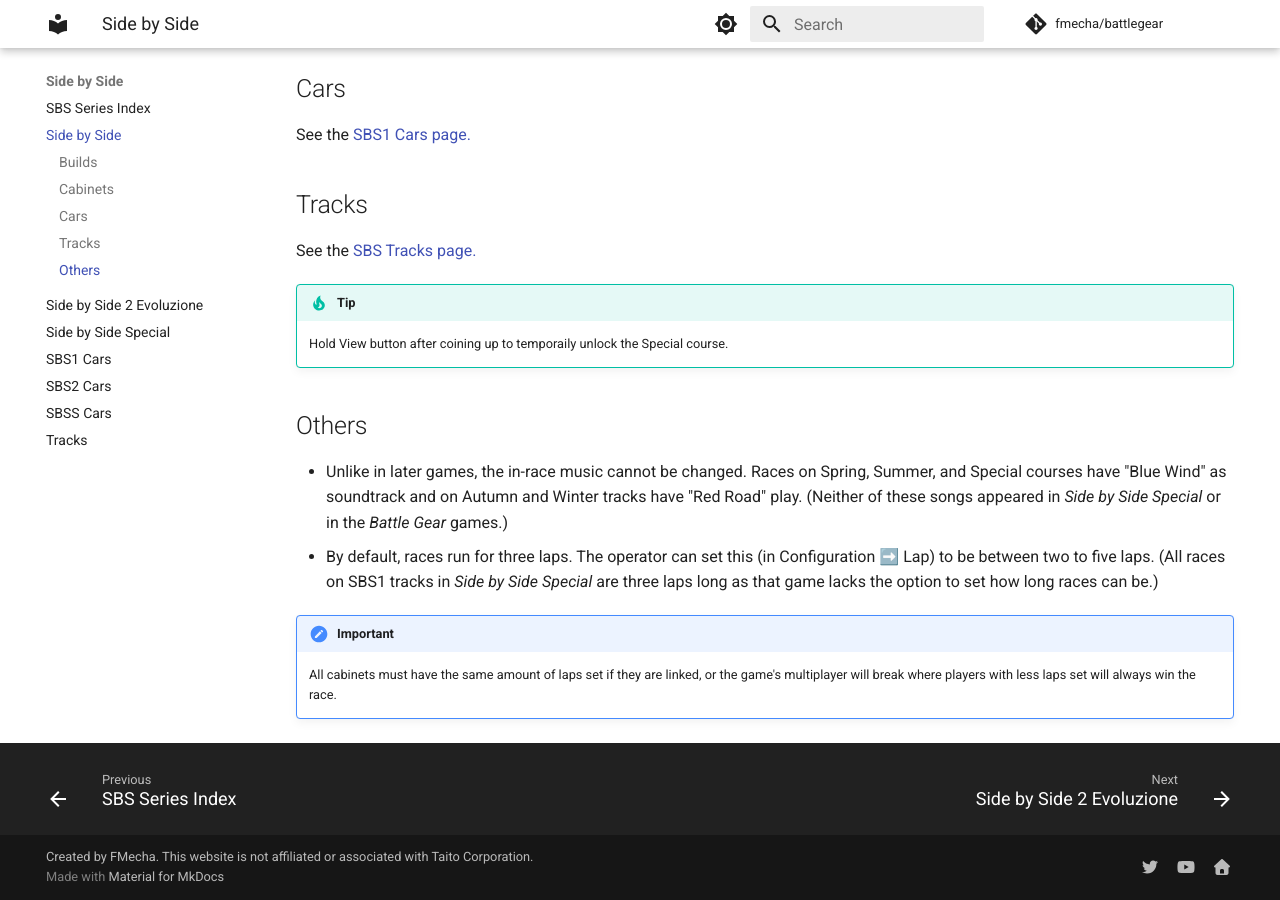
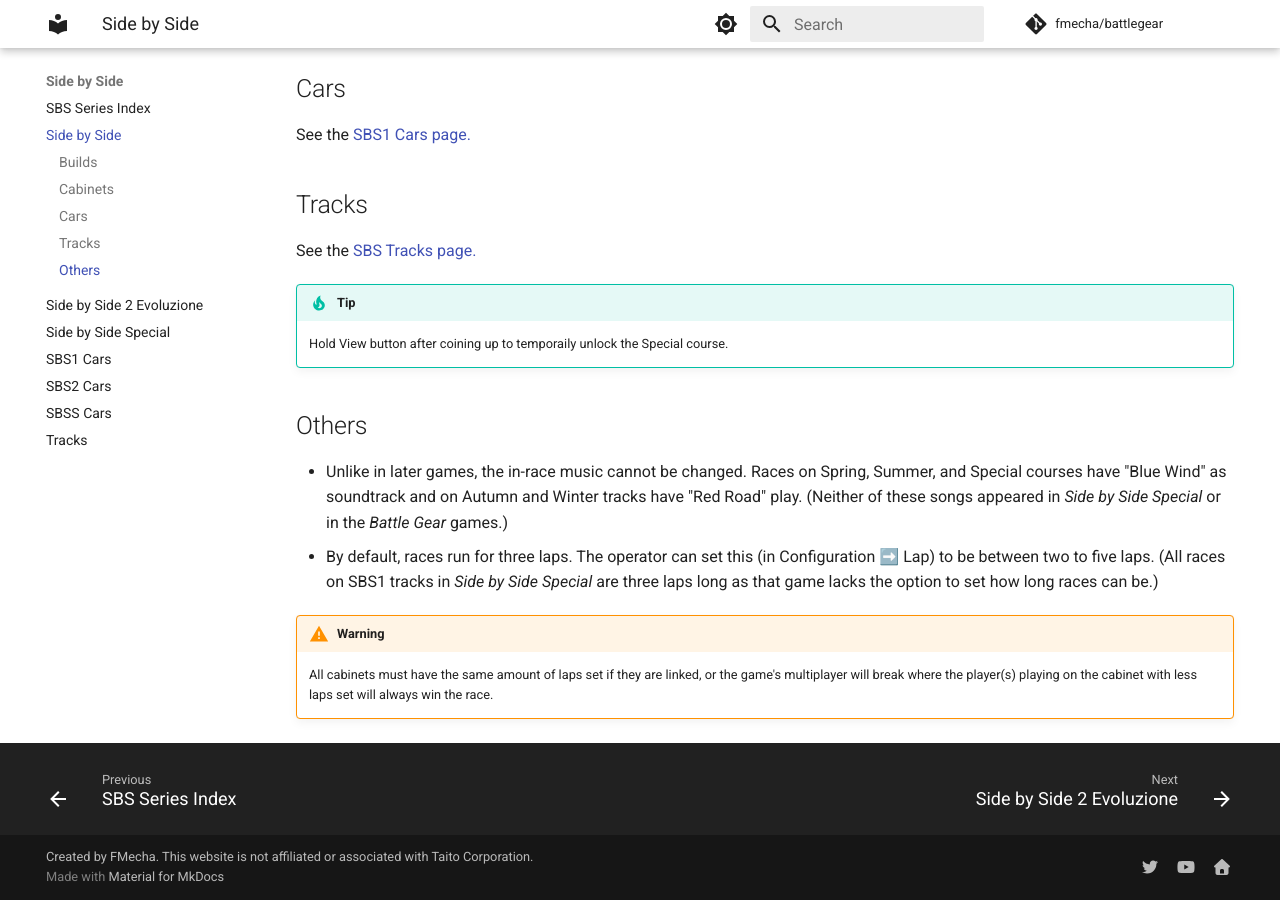
Before and after one commit to FMecha/battlegear, an MkDocs documentation site: the page built from docs/sidebs/sbs1.md, in a window 1280 px wide and 900 px high, scrolled down 1710 px. Built offline with MkDocs 1.6.1 and Material for MkDocs 9.7.7, drawn with Linux system fonts in a browser that asks for light colours; comment, search, counter and statistics services are not loaded.

Commit message:
sbs1.md: term + level (again)

```diff
--- a/docs/sidebs/sbs1.md
+++ b/docs/sidebs/sbs1.md
@@ -46,5 +46,5 @@
 
 - Unlike in later games, the in-race music cannot be changed. Races on Spring, Summer, and Special courses have "Blue Wind" as soundtrack and on Autumn and Winter tracks have "Red Road" play. (Neither of these songs appeared in *Side by Side Special* or in the *Battle Gear* games.)
 - By default, races run for three laps. The operator can set this (in Configuration ➡️ Lap) to be between two to five laps. (All races on SBS1 tracks in *Side by Side Special* are three laps long as that game lacks the option to set how long races can be.)
-!!! important
-    All cabinets must have the same amount of laps set if they are linked, or the game's multiplayer will break where players with less laps set will always win the race.
+!!! warning
+    All cabinets must have the same amount of laps set if they are linked, or the game's multiplayer will break where the player(s) playing on the cabinet with less laps set will always win the race.
```
